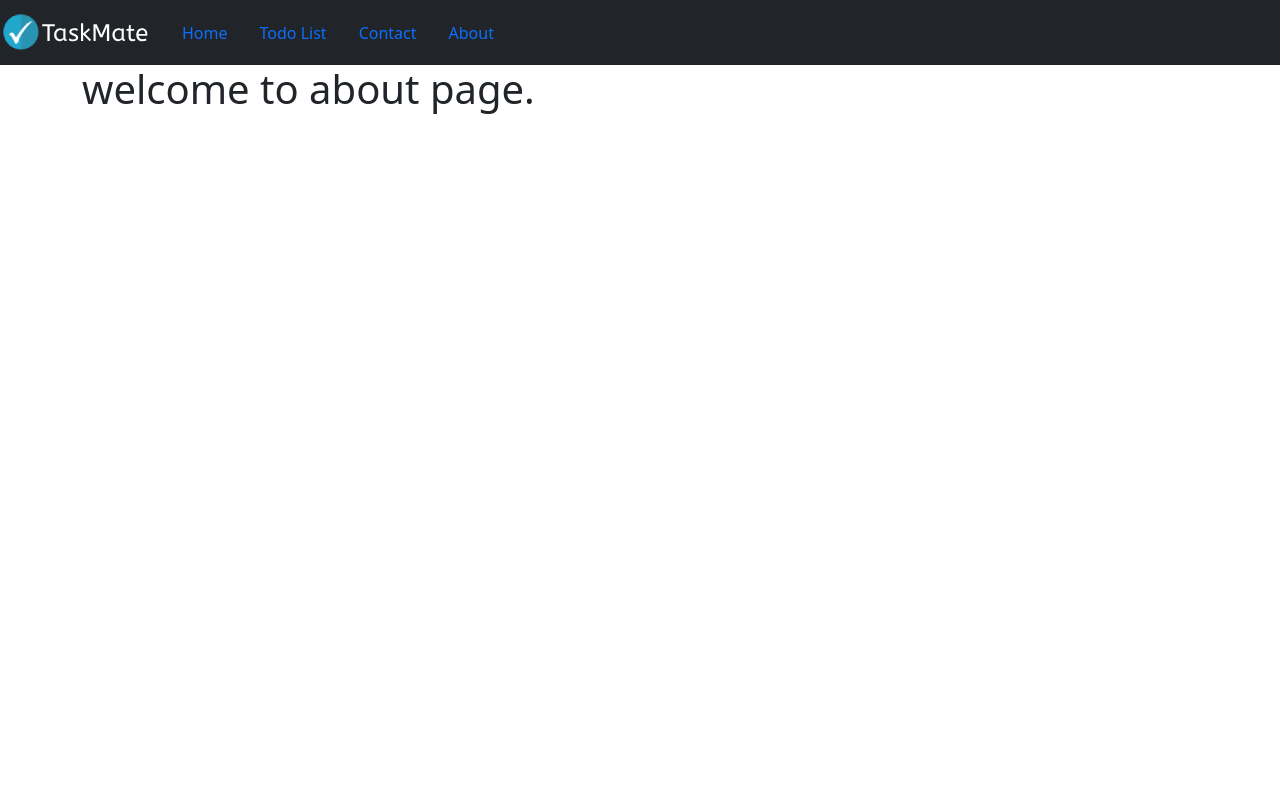
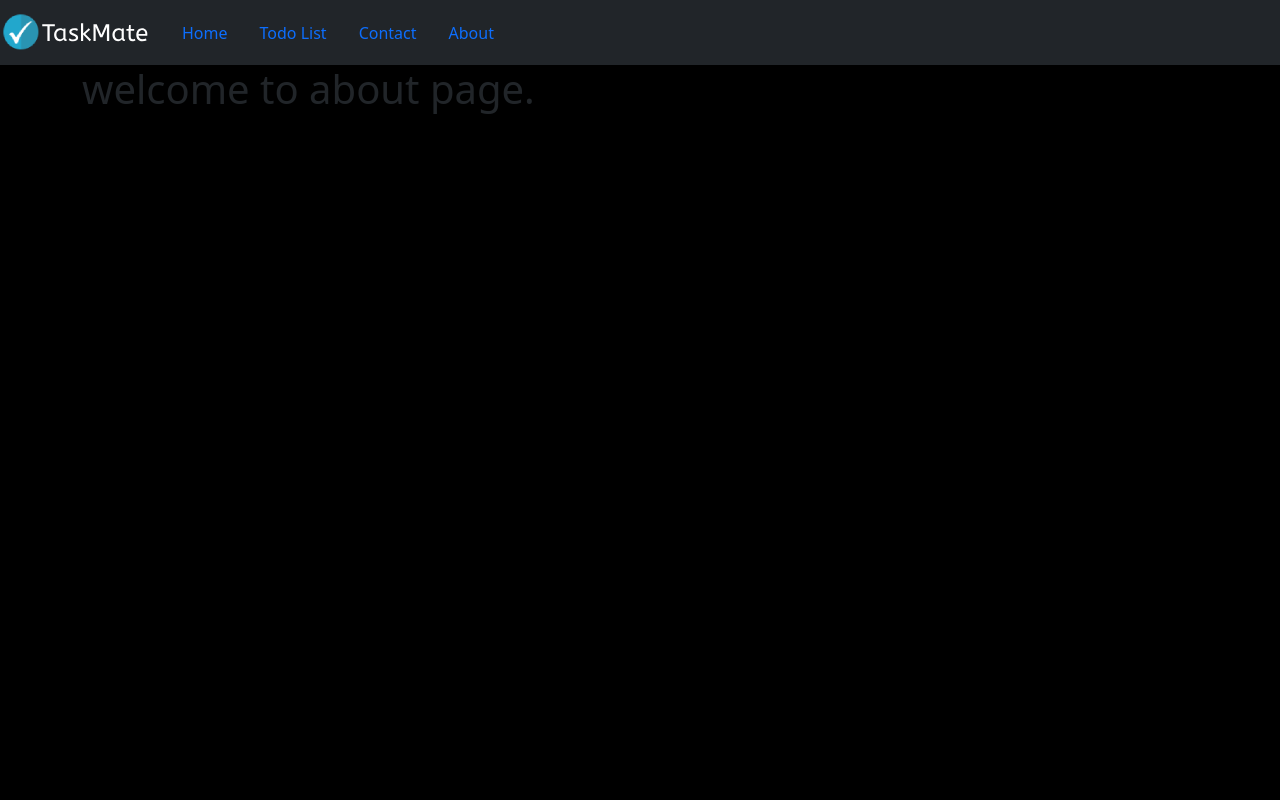
Before and after one commit to angelAL21/todolist_django, a Django app: page /about in a window 1280 px wide. Run offline with Django 4.2, Linux system fonts and the light colour scheme.

Commit message:
bg-dark color

```diff
--- a/templates/base.html
+++ b/templates/base.html
@@ -25,7 +25,7 @@
         </div>
       </nav>
   </head>
-  <body>
+  <body class="bg-black">
     {% block content %}
     {% endblock content %}
 
```
